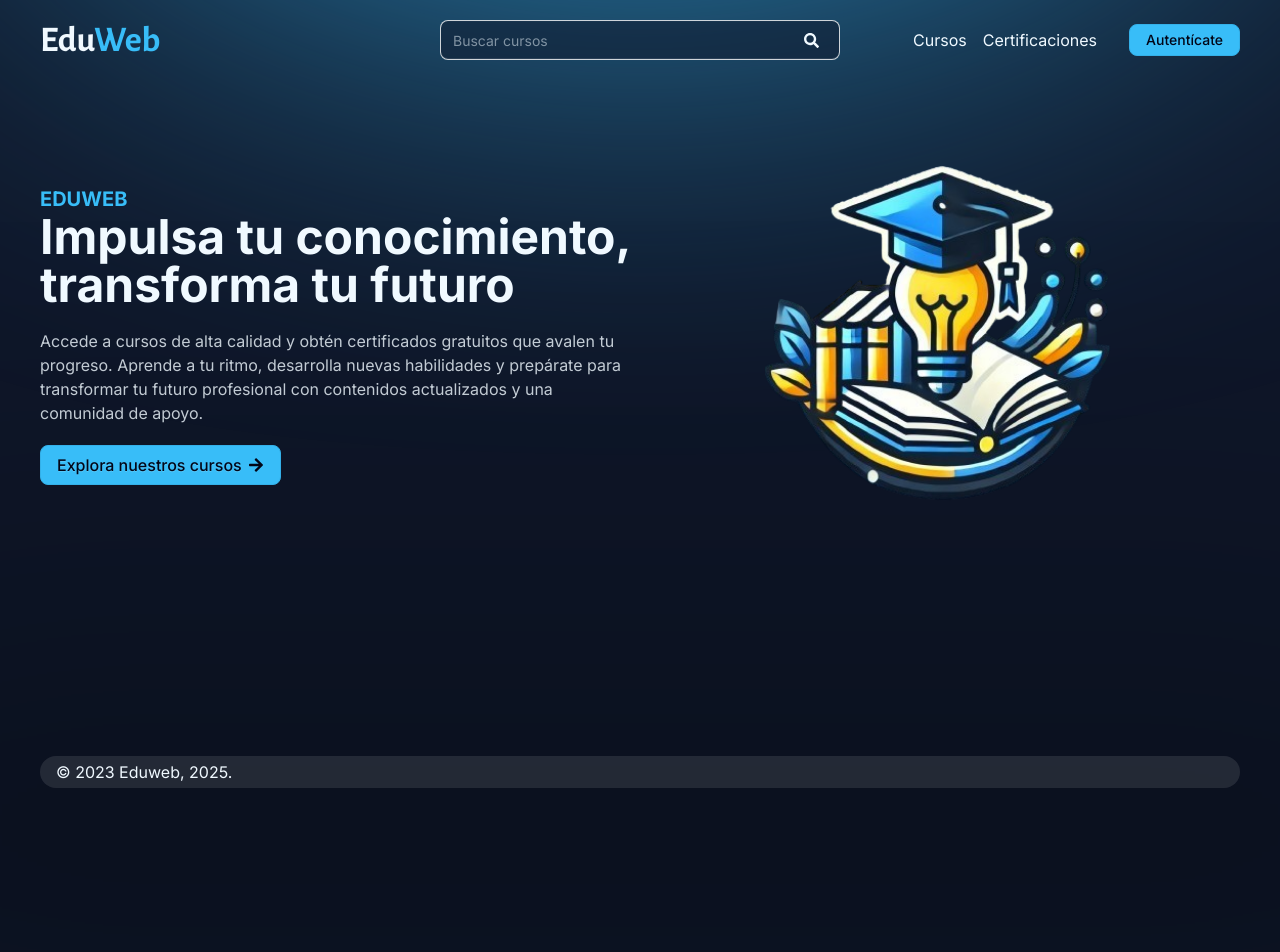
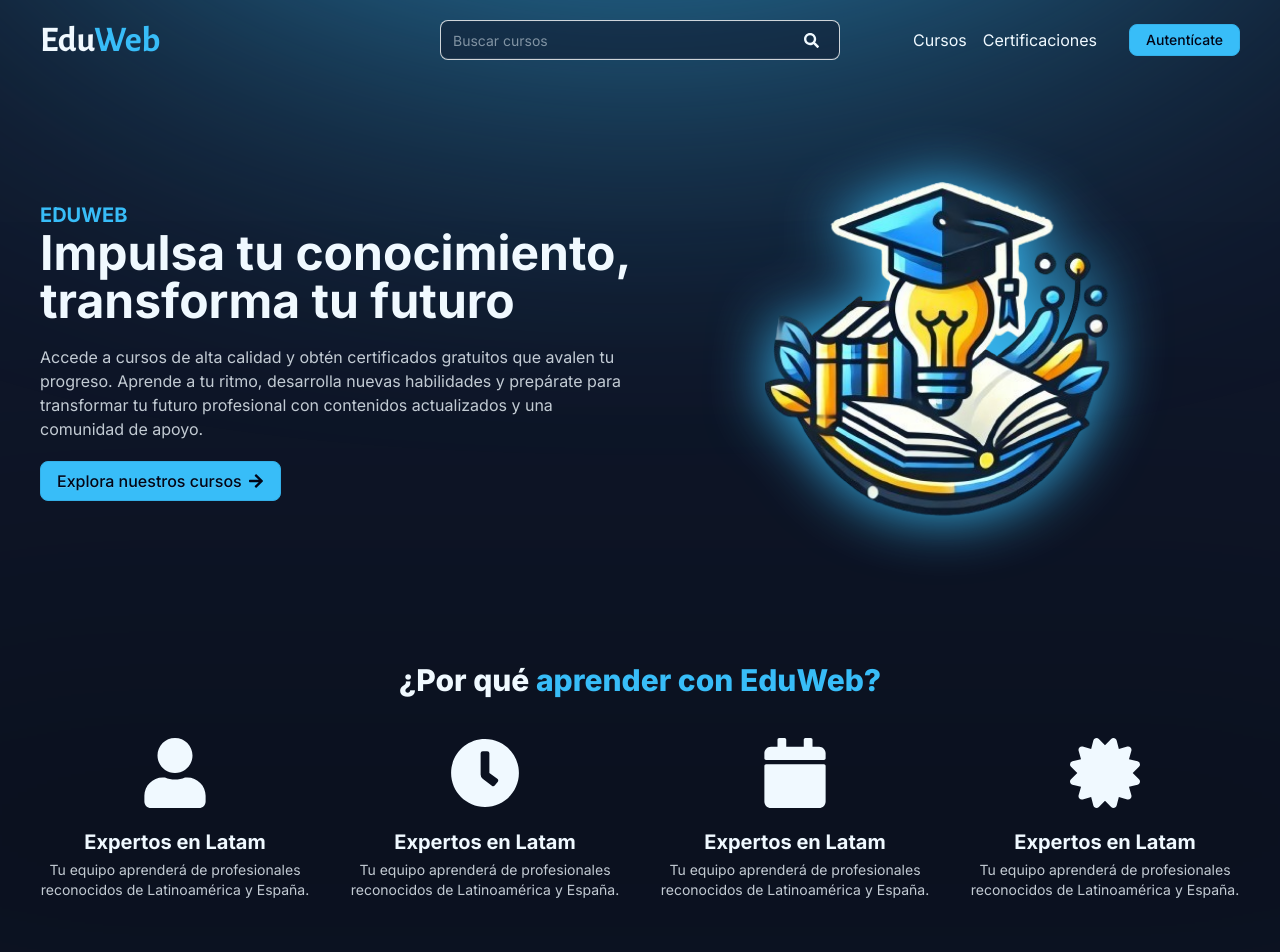
Before and after one commit to AndresGutierrezHurtado/eduweb, a Next.js app: page / in a window 1280 px wide. Shown: the top 952 px of the page. Before the commit the page ends 800 px from the top, so only its background shows below. Built offline with nearby package versions, Linux system fonts and the light colour scheme; no server answers.

Commit message:
feat: add new index section

```diff
--- a/src/app/page.jsx
+++ b/src/app/page.jsx
@@ -1,24 +1,31 @@
-import { ArrowRight } from "@/components/icons";
 import Image from "next/image";
+
+// Components
+import { ArrowRight, CalendarIcon, CertificateIcon, ClockIcon, UserIcon } from "@/components/icons";
 
 export default async function Home() {
     return (
         <>
             <section className="w-full px-3">
                 <div className="w-full max-w-[1200px] mx-auto py-10">
-                    <div className="flex items-center lg:py-10">
+                    <div className="flex items-center lg:py-14 mb-15gt">
                         <div className="w-full flex flex-col gap-5">
                             <div>
-                                <h3 className="uppercase text-xl font-bold text-primary">EduWeb</h3>
+                                <h3 className="uppercase text-xl font-bold text-primary">
+                                    EduWeb
+                                </h3>
                                 <h1 className="text-5xl font-bold">
-                                    Impulsa tu conocimiento, transforma tu futuro
+                                    Impulsa tu conocimiento, transforma tu
+                                    futuro
                                 </h1>
                             </div>
                             <p className="text-base-content/80">
-                                Accede a cursos de alta calidad y obtén certificados gratuitos que
-                                avalen tu progreso. Aprende a tu ritmo, desarrolla nuevas
-                                habilidades y prepárate para transformar tu futuro profesional con
-                                contenidos actualizados y una comunidad de apoyo.
+                                Accede a cursos de alta calidad y obtén
+                                certificados gratuitos que avalen tu progreso.
+                                Aprende a tu ritmo, desarrolla nuevas
+                                habilidades y prepárate para transformar tu
+                                futuro profesional con contenidos actualizados y
+                                una comunidad de apoyo.
                             </p>
                             <button className="btn btn-primary shadow-none w-fit rounded-lg font-medium text-base">
                                 Explora nuestros cursos <ArrowRight />
@@ -30,8 +37,66 @@ export default async function Home() {
                                 width={350}
                                 height={350}
                                 alt="Hero image"
-                                className="object-contain"
+                                className="object-contain drop-shadow-[0_0_30px_var(--color-primary)]"
                             />
+                        </div>
+                    </div>
+                </div>
+            </section>
+            <section className="w-full px-3">
+                <div className="w-full max-w-[1200px] mx-auto py-10">
+                    <div className="w-full text-center flex flex-col gap-10">
+                        <h2 className="text-3xl font-extrabold">
+                            ¿Por qué{" "}
+                            <span className="text-primary">
+                                aprender con EduWeb?
+                            </span>
+                        </h2>
+                        <div className="grid grid-cols-[repeat(auto-fill,minmax(250px,1fr))] gap-10">
+                            <div className="flex flex-col gap-5 items-center w-full">
+                                <UserIcon size={70} />
+                                <div className="flex flex-col gap-1">
+
+                                <h3 className="text-xl font-bold">Expertos en Latam</h3>
+                                <p className="text-sm text-pretty text-base-content/80">
+                                    Tu equipo aprenderá de profesionales
+                                    reconocidos de Latinoamérica y España.
+                                </p>
+                                </div>
+                            </div>
+                            <div className="flex flex-col gap-5 items-center w-full">
+                                <ClockIcon size={70} />
+                                <div className="flex flex-col gap-1">
+
+                                <h3 className="text-xl font-bold">Expertos en Latam</h3>
+                                <p className="text-sm text-pretty text-base-content/80">
+                                    Tu equipo aprenderá de profesionales
+                                    reconocidos de Latinoamérica y España.
+                                </p>
+                                </div>
+                            </div>
+                            <div className="flex flex-col gap-5 items-center w-full">
+                                <CalendarIcon size={70} />
+                                <div className="flex flex-col gap-1">
+
+                                <h3 className="text-xl font-bold">Expertos en Latam</h3>
+                                <p className="text-sm text-pretty text-base-content/80">
+                                    Tu equipo aprenderá de profesionales
+                                    reconocidos de Latinoamérica y España.
+                                </p>
+                                </div>
+                            </div>
+                            <div className="flex flex-col gap-5 items-center w-full">
+                                <CertificateIcon size={70} />
+                                <div className="flex flex-col gap-1">
+
+                                <h3 className="text-xl font-bold">Expertos en Latam</h3>
+                                <p className="text-sm text-pretty text-base-content/80">
+                                    Tu equipo aprenderá de profesionales
+                                    reconocidos de Latinoamérica y España.
+                                </p>
+                                </div>
+                            </div>
                         </div>
                     </div>
                 </div>
--- a/src/components/icons.jsx
+++ b/src/components/icons.jsx
@@ -1,3 +1,19 @@
-import { FaSearch as SearchIcon, FaArrowRight as ArrowRight } from "react-icons/fa";
+import {
+    FaSearch as SearchIcon,
+    FaArrowRight as ArrowRight,
+    FaUser as UserIcon,
+    FaClock as ClockIcon,
+    FaCalendar as CalendarIcon,
+    FaCertificate as CertificateIcon,
+    FaQuoteLeft as QuotesIcon,
+} from "react-icons/fa";
 
-export { SearchIcon, ArrowRight };
+export {
+    SearchIcon,
+    ArrowRight,
+    UserIcon,
+    ClockIcon,
+    CalendarIcon,
+    CertificateIcon,
+    QuotesIcon,
+};
```
